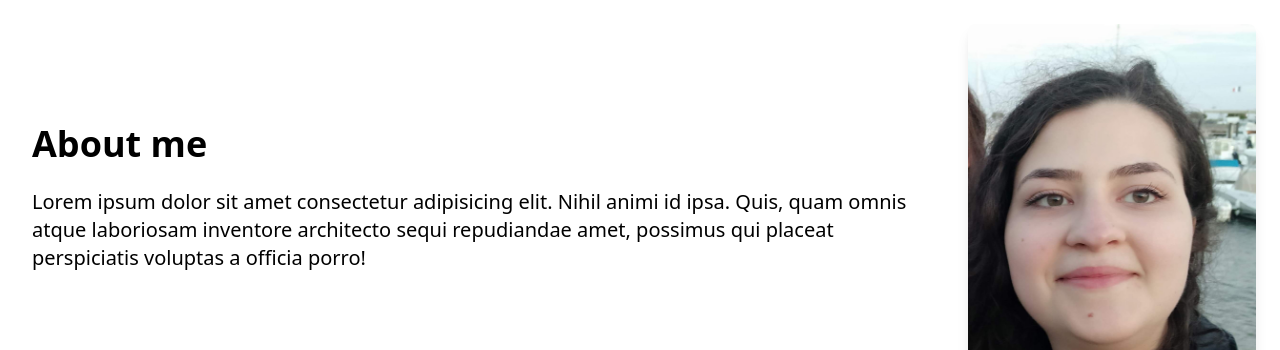
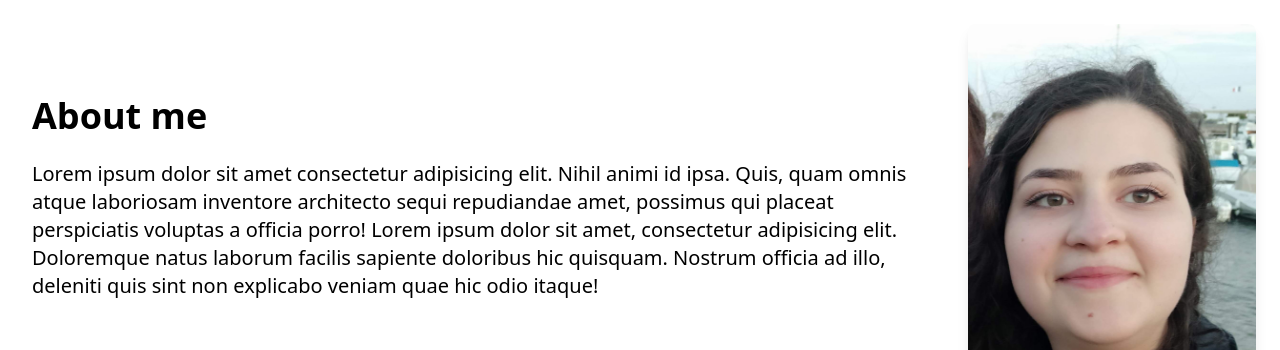
Before and after one commit to abderrezakBKZ/Portfolio, a Vue app: page / in a window 1280 px wide. Shown: the top 350 px of the page. Built offline with nearby package versions, Linux system fonts and the light colour scheme.

Commit message:
small modification

```diff
--- a/src/components/Header.vue
+++ b/src/components/Header.vue
@@ -1,21 +1,28 @@
 <template>
   <div>
     <div class="flex flex-col lg:flex-row-reverse">
-      <img src="../../sérine.jpg" class=" w-72 lg:m-6 mt-6 mx-auto rounded-lg shadow-lg" alt="" />
+      <img
+        src="../../sérine.jpg"
+        class="w-72 lg:m-6 mt-6 mx-auto rounded-lg shadow-lg"
+        alt=""
+      />
       <div class="lg:flex lg:flex-col lg:justify-center mx-6 lg:mx-8">
         <p class="text-4xl font-bold py-6 font-sans">About me</p>
         <p class="text-xl font-normal font-sans">
           Lorem ipsum dolor sit amet consectetur adipisicing elit. Nihil animi
           id ipsa. Quis, quam omnis atque laboriosam inventore architecto sequi
           repudiandae amet, possimus qui placeat perspiciatis voluptas a officia
-          porro!
+          porro! Lorem ipsum dolor sit amet, consectetur adipisicing elit.
+          Doloremque natus laborum facilis sapiente doloribus hic quisquam.
+          Nostrum officia ad illo, deleniti quis sint non explicabo veniam quae
+          hic odio itaque!
         </p>
         <p class="text-2xl font-bold pt-6 lg:pt-20">Go to a section</p>
         <div class="flex flex-row pt-4 lg:pt-8">
-            <p class="text-xl font-semibold ml-6">Education</p>
-            <p class="text-xl font-semibold ml-6">Experience</p>
-            <p class="text-xl font-semibold ml-6">Skills</p>
-            <p class="text-xl font-semibold ml-6">Contact</p>
+          <p class="text-xl font-semibold ml-6">Education</p>
+          <p class="text-xl font-semibold ml-6">Experience</p>
+          <p class="text-xl font-semibold ml-6">Skills</p>
+          <p class="text-xl font-semibold ml-6">Contact</p>
         </div>
       </div>
     </div>
```
